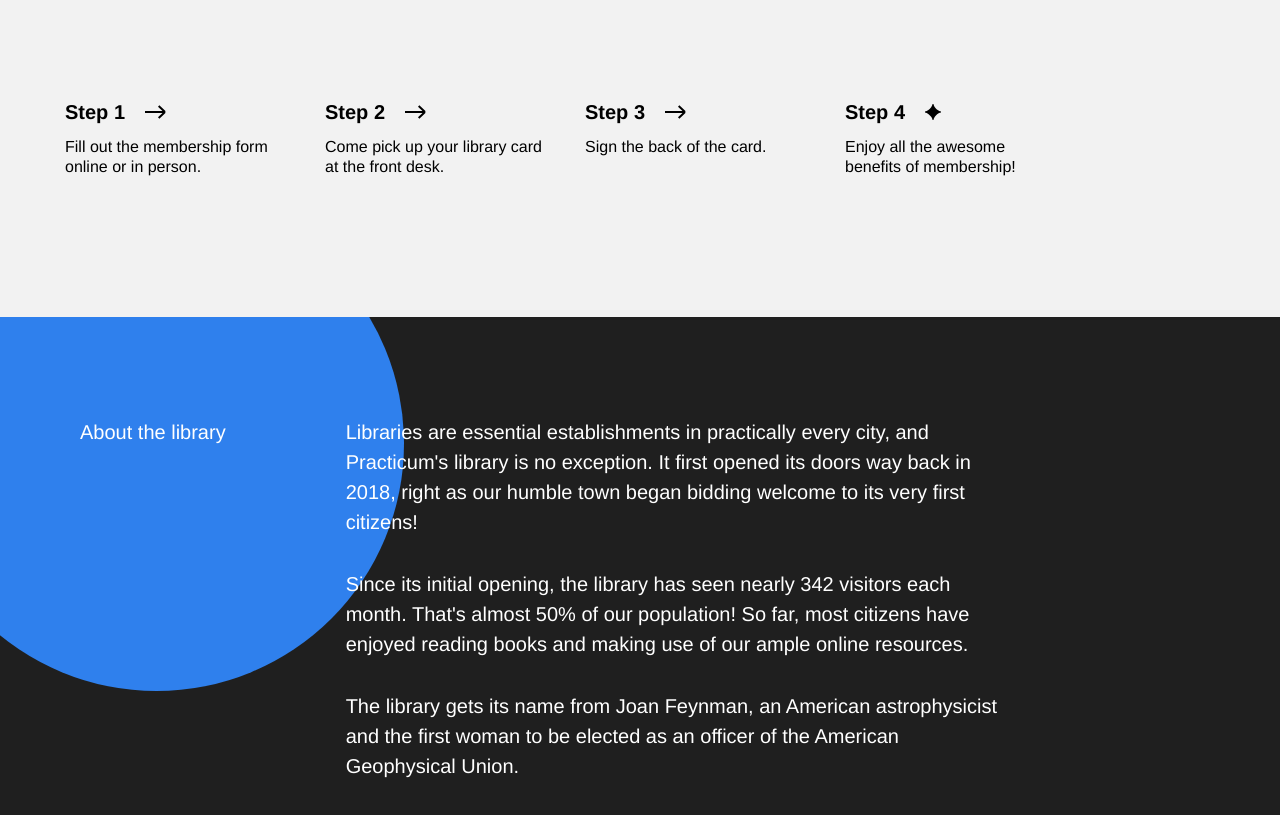
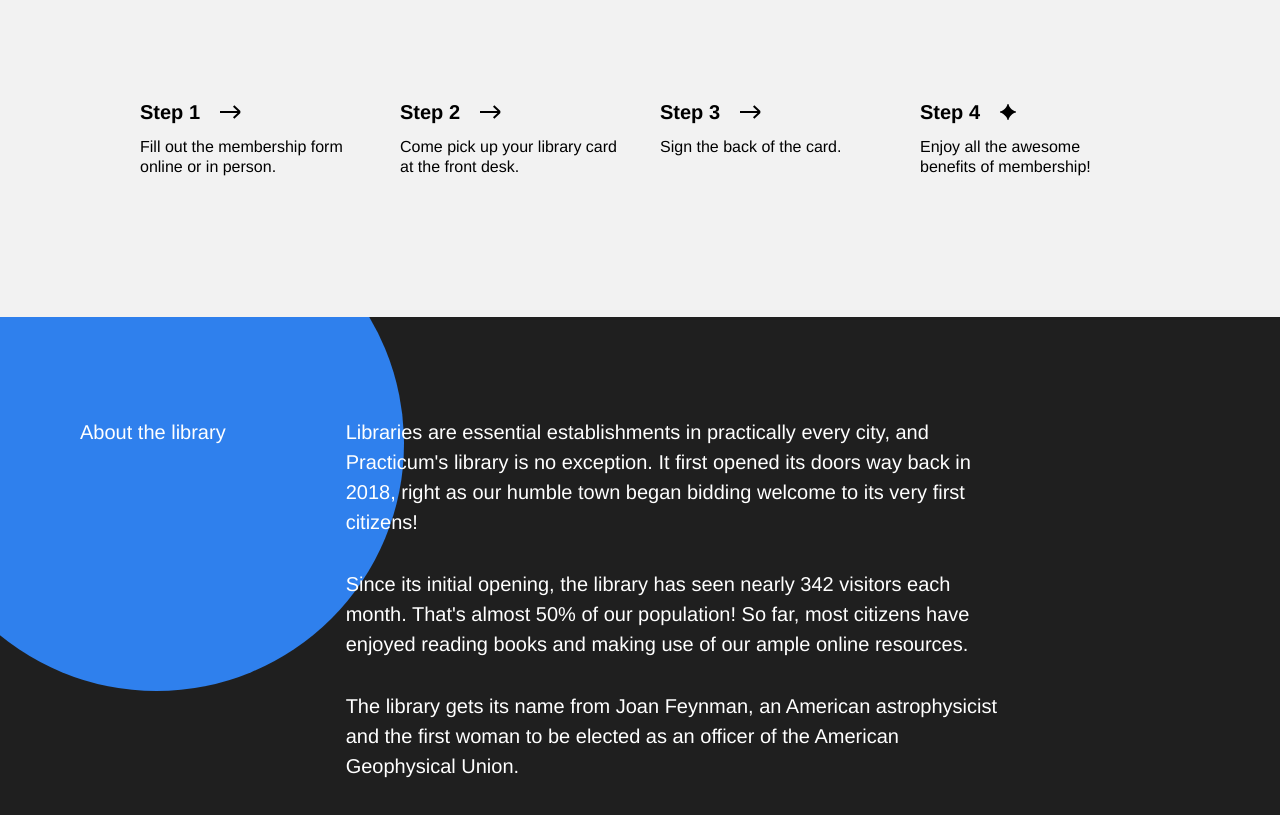
Before and after one commit to esteechao/se_project_library, a plain HTML site: page index.html in a window 1280 px wide. Shown: the part 3125-3940 px from the top of the page. Drawn offline with Linux system fonts and the light colour scheme.

Commit message:
nav/hotfix

```diff
--- a/styles/style.css
+++ b/styles/style.css
@@ -341,7 +341,7 @@
   flex-direction: row;
   justify-content: center;
   column-gap: 40px;
-  margin: 100px 150px 0px 0px;
+  margin: 100px 0px 0px 0px;
 }
 
 .step {
```
